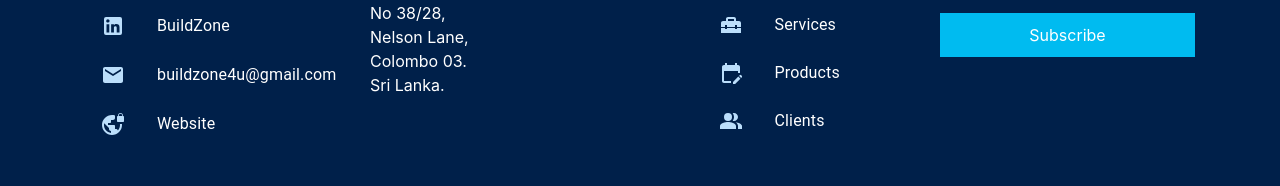
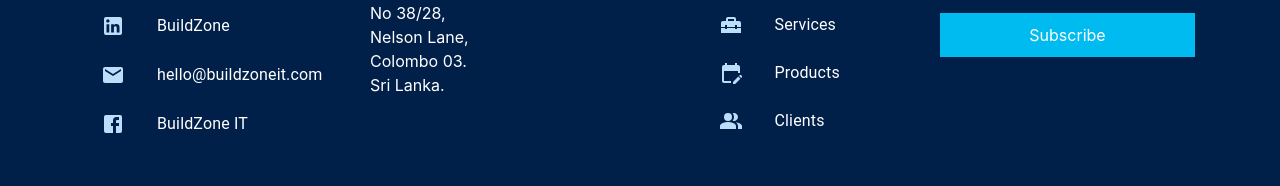
Before and after one commit to BuildZone/BuildZoneLK, a React (Create React App) app: page / in a window 1280 px wide. Shown: the part 7469-7655 px from the top of the page. Built offline with nearby package versions, Linux system fonts and the light colour scheme.

Commit message:
changed description

```diff
--- a/public/index.html
+++ b/public/index.html
@@ -7,7 +7,7 @@
     <meta name="theme-color" content="#000000" />
     <meta
       name="description"
-      content="Web site created using create-react-app"
+      content="Creafting Digital Excellence"
     />
     <link rel="apple-touch-icon" href="%PUBLIC_URL%/1251.png" />
 
--- a/src/Components/footer.jsx
+++ b/src/Components/footer.jsx
@@ -3,6 +3,7 @@ import HomeIcon from "@mui/icons-material/Home";
 // import InfoIcon from "@mui/icons-material/Info";
 import HomeRepairServiceIcon from "@mui/icons-material/HomeRepairService";
 import EditCalendarIcon from "@mui/icons-material/EditCalendar";
+import FacebookIcon from '@mui/icons-material/Facebook';
 
 import PeopleAltIcon from "@mui/icons-material/PeopleAlt";
 // import { ToastContainer } from "react-toastify";
@@ -85,9 +86,9 @@ const Footer = ({ scrollToTopic }) => {
     { id: "num", text: "(+94) 76 222 5001", icon: <WhatsAppIcon />, link:"https://wa.me/94762225001" },
     { id: "servi", text: "BuildZone", icon: <LinkedInIcon /> ,link: ""},
 
-    { id: "produc", text: "buildzone4u@gmail.com", icon: <MarkunreadIcon />, link:"mailto:buildzone4u@gmail.com" },
+    { id: "produc", text: "hello@buildzoneit.com", icon: <MarkunreadIcon />, link:"mailto:buildzone4u@gmail.com" },
 
-    { id: "clien", text: "Website", icon: <VpnLockIcon />,link:"https://www.buildzone.online" },
+    { id: "clien", text: "BuildZone IT", icon: <FacebookIcon />,link:"https://facebook.com/0BuildZoneIT" },
 
   ];
 
@@ -199,13 +200,13 @@ const Footer = ({ scrollToTopic }) => {
       </section>
 
       <section className="d-flex justify-content-center mb-3 mt-3">
-        <div className="">
-          <span>
-             &copy; All Rights Reserved By
-            BuildZone IT Solution
-          </span> || 2024
-        </div>
-      </section>
+  <div>
+    <span>
+      &copy; All Rights Reserved By BuildZone IT Solution || {new Date().getFullYear()}
+    </span>
+  </div>
+</section>
+
     </>
   );
 };
```
